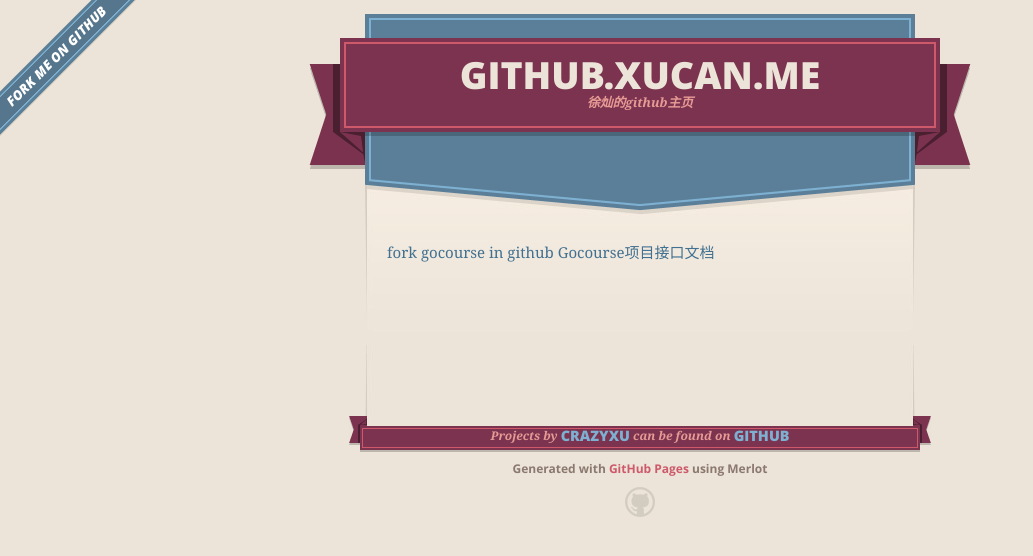
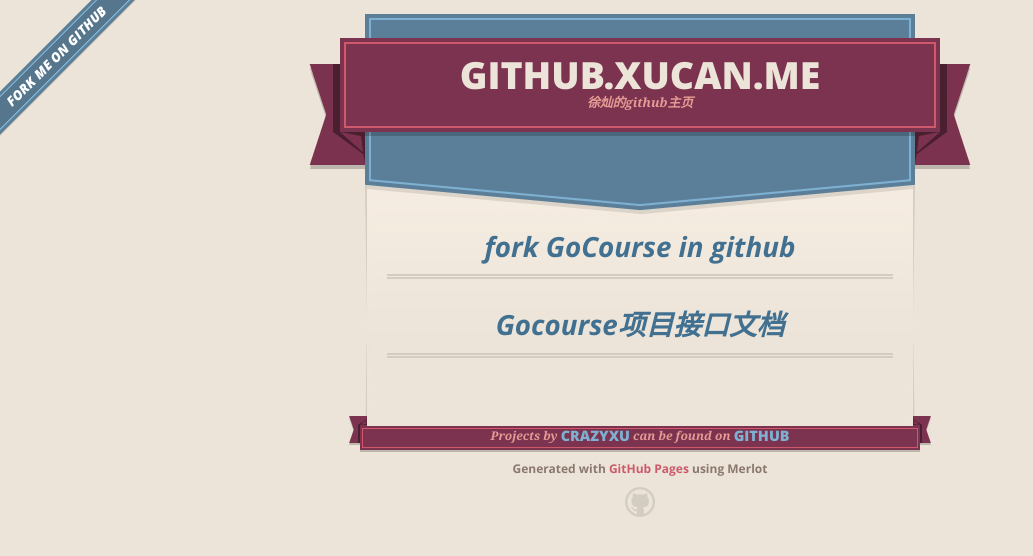
Before and after one commit to crazyxu/crazyxu.github.io, a Jekyll site: the page index.html, which Jekyll copies as it is, in a window 1280 px wide. Shown: the top 556 px of the page, without its empty margins (0-1033 px from the left). Built offline with Jekyll 4.4.1, drawn with Linux system fonts in a browser that asks for light colours; nearby versions of some CDN libraries.

Commit message:
Replace master branch with page content via GitHub

```diff
--- a/index.html
+++ b/index.html
@@ -45,8 +45,13 @@
 
 
       <section id="main_content">
-        <p><a href="https://github.com/crazyxu/gocourse">fork gocourse in github</a>
-<a href="http://github.xucan.me/gocourse-doc/">Gocourse项目接口文档</a></p>
+        <h1>
+<a id="fork-gocourse-in-github" class="anchor" href="#fork-gocourse-in-github" aria-hidden="true"><span class="octicon octicon-link"></span></a><a href="https://github.com/crazyxu/gocourse">fork GoCourse in github</a>
+</h1>
+
+<h1>
+<a id="gocourse项目接口文档" class="anchor" href="#gocourse%E9%A1%B9%E7%9B%AE%E6%8E%A5%E5%8F%A3%E6%96%87%E6%A1%A3" aria-hidden="true"><span class="octicon octicon-link"></span></a><a href="http://github.xucan.me/gocourse-doc/">Gocourse项目接口文档</a>
+</h1>
       </section>
 
       <footer>
--- a/params.json
+++ b/params.json
@@ -1 +1 @@
-{"name":"github.xucan.me","tagline":"徐灿的github主页","body":"[fork gocourse in github](https://github.com/crazyxu/gocourse)\r\n[Gocourse项目接口文档](http://github.xucan.me/gocourse-doc/)\r\n","google":"","note":"Don't delete this file! It's used internally to help with page regeneration."}
+{"name":"github.xucan.me","tagline":"徐灿的github主页","body":"#[fork GoCourse in github](https://github.com/crazyxu/gocourse)\r\n#[Gocourse项目接口文档](http://github.xucan.me/gocourse-doc/)\r\n","google":"","note":"Don't delete this file! It's used internally to help with page regeneration."}
```
